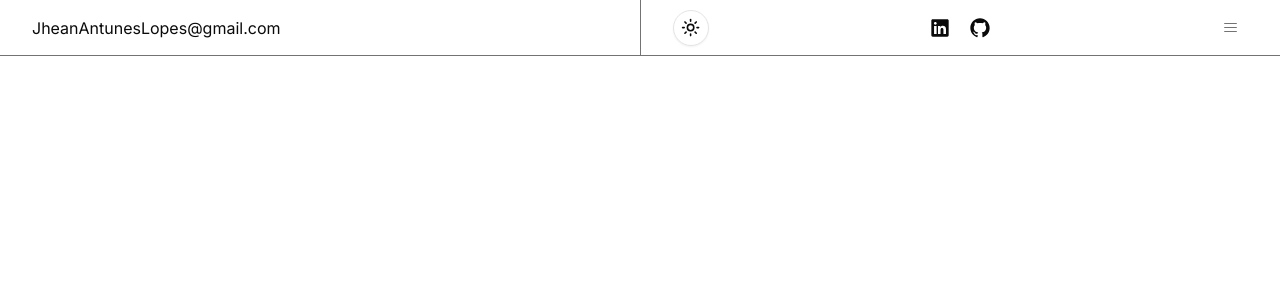
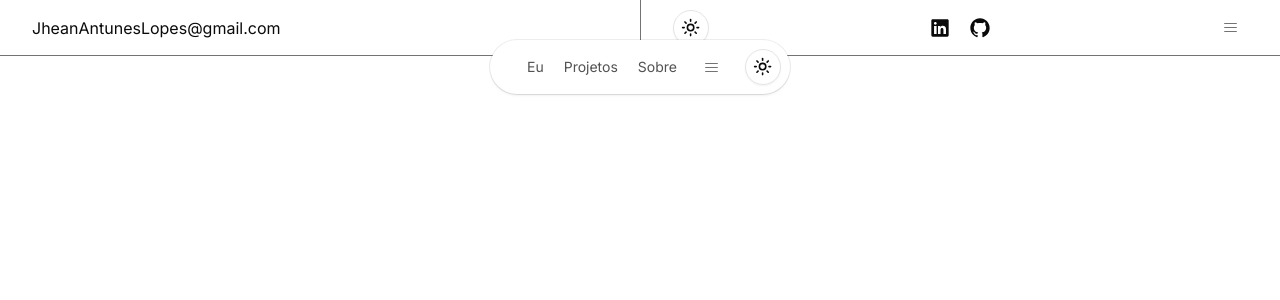
Before and after one commit to JheanAntunes/portfolio, a Next.js app: page / in a window 1280 px wide. Shown: the top 300 px of the page. Built offline with nearby package versions, Linux system fonts and the light colour scheme.

Commit message:
:sparkles:	feat: add component FloatingNav in layout raiz

```diff
--- a/src/app/layout.tsx
+++ b/src/app/layout.tsx
@@ -1,5 +1,7 @@
+import { dataLinksFloatingNavbar } from '@/components/constants/data-links'
 import Header from '@/components/header'
 import { ThemeProvider } from '@/components/providers/theme-provider'
+import { FloatingNav } from '@/components/ui/floating-navbar'
 import type { Metadata } from 'next'
 import { Inter } from 'next/font/google'
 import '../styles/globals.css'
@@ -26,6 +28,7 @@ export default function RootLayout({
         >
           <Header />
           {children}
+          <FloatingNav navItems={dataLinksFloatingNavbar} />
         </ThemeProvider>
       </body>
     </html>
```
